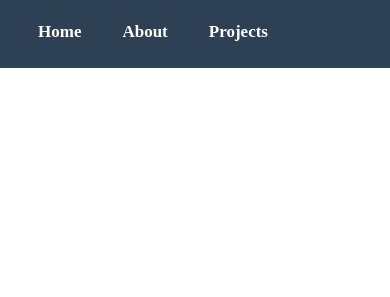
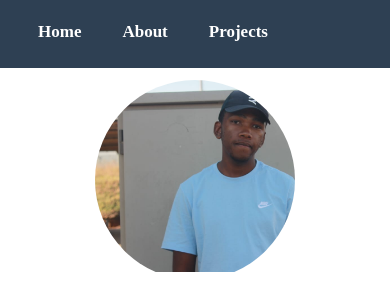
Before and after one commit to phumlane/Phumlane, a plain HTML site: page index.html in a window 390 px wide. Shown: the top 297 px of the page. Drawn offline with Linux system fonts and the light colour scheme.

Commit message:
Update Style.css

```diff
--- a/Style.css
+++ b/Style.css
@@ -245,7 +245,7 @@ nav .nav ul{
  #image{
 
 
- margin-top: 300px;
+ margin-top: 80px;
 
 }
 #home{
```
